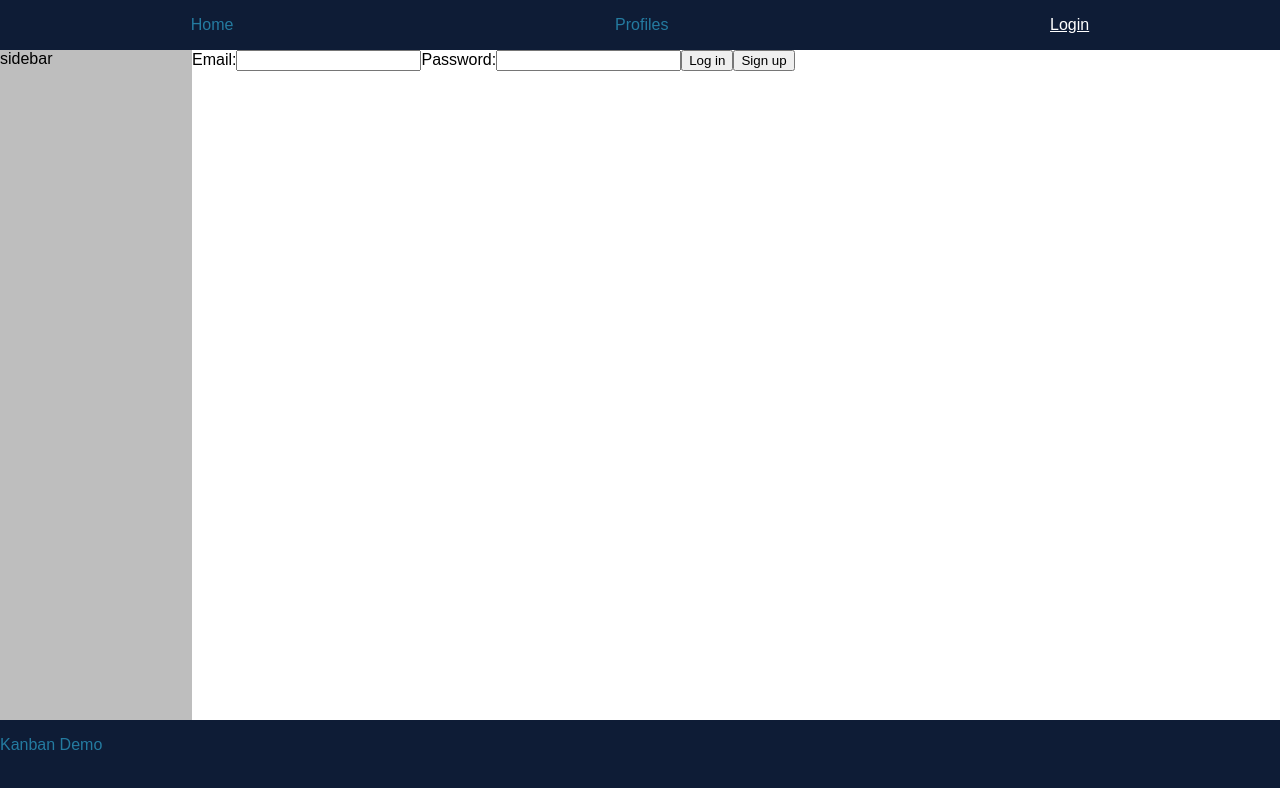
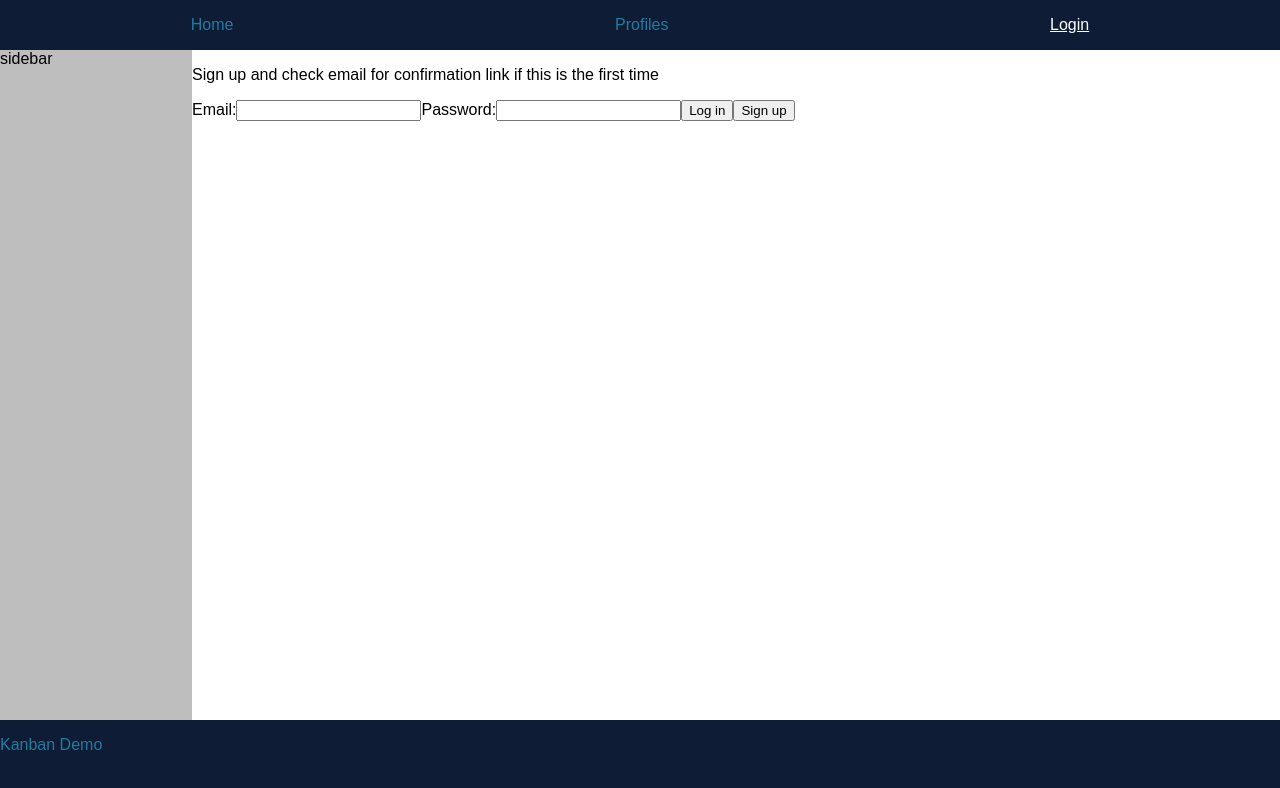
Before and after one commit to Victor-Weng/kanban, a Next.js app: page /login in a window 1280 px wide. Shown: the top 788 px of the page. Built offline with nearby package versions, Linux system fonts and the light colour scheme; no server answers.

Commit message:
account edits

```diff
--- a/src/app/(auth)/login/page.tsx
+++ b/src/app/(auth)/login/page.tsx
@@ -3,6 +3,7 @@ import { login, signup } from './actions'
 export default function LoginPage() {
   return (
     <form>
+      <p> Sign up and check email for confirmation link if this is the first time</p>
       <label htmlFor="email">Email:</label>
       <input id="email" name="email" type="email" required />
       <label htmlFor="password">Password:</label>
```
